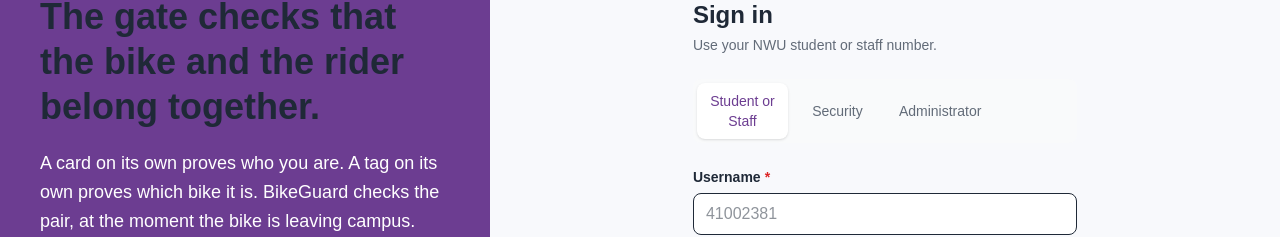
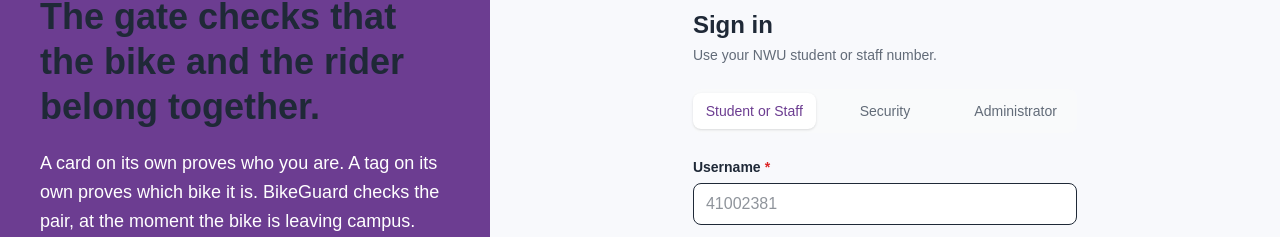
Before and after one commit to CMPG-323-Bike-Guard/frontend, a React (Vite) app: page /sign-in in a window 1280 px wide. Shown: the part 209-446 px from the top of the page. Built offline with nearby package versions, Linux system fonts and the light colour scheme; no server answers.

Commit message:
Spread sign-in role tabs and fix Administrator overflow

```diff
--- a/src/features/shared/SignInPage.tsx
+++ b/src/features/shared/SignInPage.tsx
@@ -184,7 +184,7 @@
           </p>
 
           {/* Role selector */}
-          <div className="mt-6 grid grid-cols-2 gap-1 rounded-lg bg-ink-50 p-1 sm:grid-cols-4">
+          <div className="mt-6 grid w-full grid-cols-3 gap-2 rounded-lg bg-ink-50 px-0 py-1">
 
             {ROLE_TABS.map((role) => {
               const selected = selectedRole === role.key;
@@ -198,7 +198,7 @@
                     setFormError(null);
                   }}
                   className={[
-                    'rounded-md px-3 py-2 text-sm font-medium transition',
+                    'w-full min-w-0 rounded-md px-1 py-2 text-[13px] font-medium leading-5 transition cursor-pointer min-[400px]:whitespace-nowrap sm:px-2 sm:text-sm',
                     selected
                       ? 'bg-white text-signal-600 shadow-sm'
                       : 'text-ink-500 hover:text-ink-900',
```
